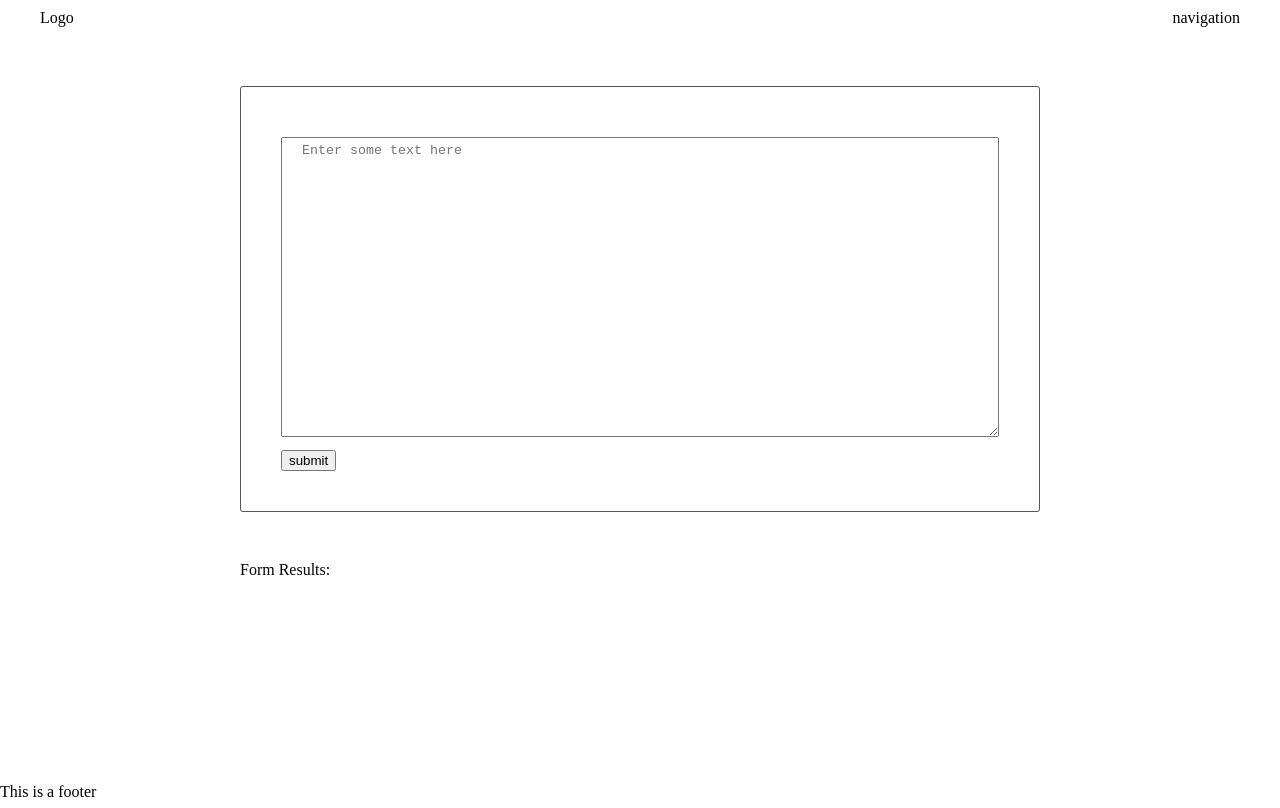
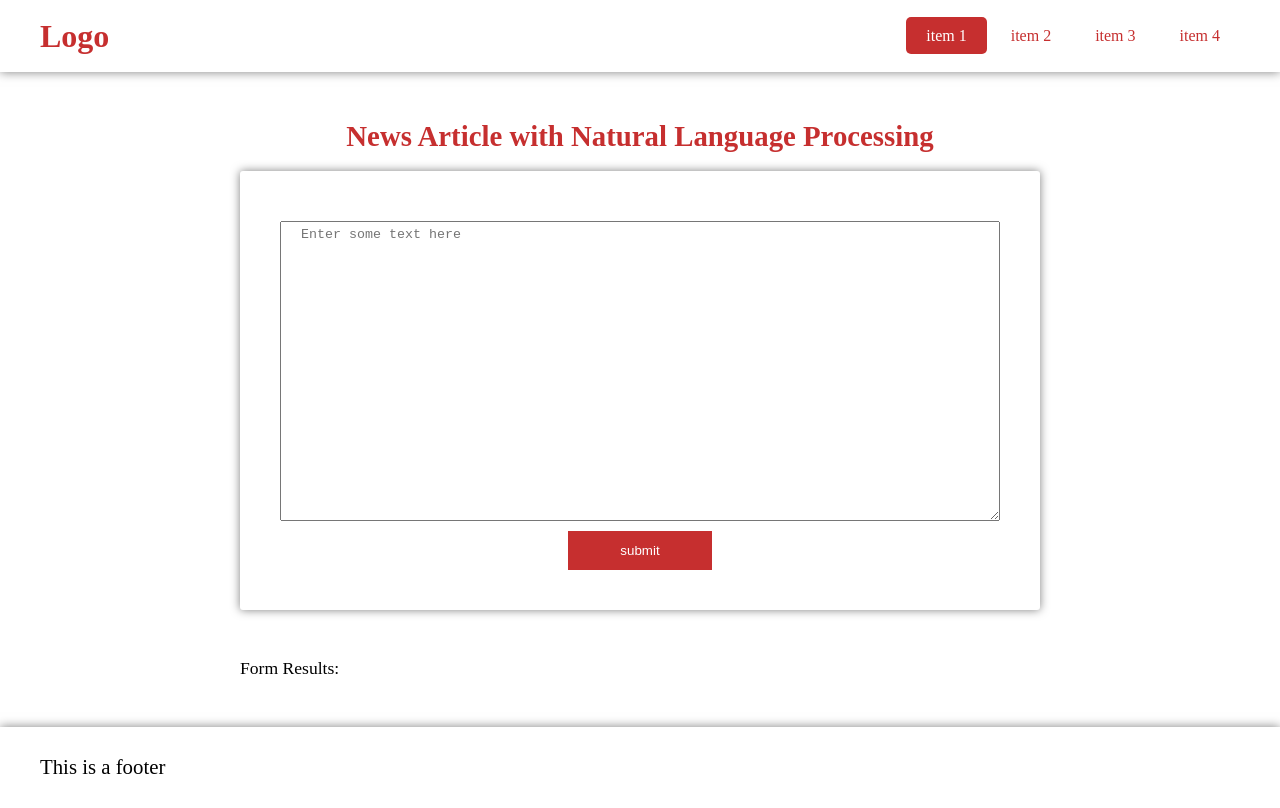
Before and after one commit to kirollosashrafsedky/evaluate-news-nlp, a website built with webpack: page src/client/views/index.html in a window 1280 px wide. Built offline with nearby package versions, Linux system fonts and the light colour scheme.

Commit message:
styled the app

```diff
--- a/src/client/styles/base.scss
+++ b/src/client/styles/base.scss
@@ -11,4 +11,19 @@ main {
 section {
     max-width: 800px;
     margin: 50px auto;
+    font-size: 1.1rem;
 }
+
+section h1{
+    font-size: 1.8rem;
+    color: #c62f2f;
+    text-align: center;
+    margin: 20px 0;
+    font-weight: 900;
+}
+
+section #results{
+  text-align: center;
+  margin: auto;
+  font-size: 1.4rem;
+}
--- a/src/client/styles/footer.scss
+++ b/src/client/styles/footer.scss
@@ -0,0 +1,6 @@
+footer {
+    padding: 30px 40px;
+    background-color: #fff;
+    box-shadow: 0 0 10px rgba(0,0,0,0.5);
+    font-size: 1.3rem;
+}
--- a/src/client/styles/form.scss
+++ b/src/client/styles/form.scss
@@ -1,7 +1,12 @@
 form {
-    border: 1px solid #545454;
+    // border: 1px solid #545454;
     border-radius: 3px;
     padding: 40px;
+    box-shadow: 0 0 10px rgba(0,0,0,0.5);
+    display: flex;
+    flex-direction: column;
+    justify-content: center;
+    align-items: center;
 }
 
 textarea {
@@ -11,3 +16,19 @@ textarea {
     margin: 10px 0;
     min-height: 300px;
 }
+
+input[type="submit"]{
+  background-color: #c62f2f;
+  color: #fff;
+  padding: 10px 50px;
+  margin: auto;
+  outline: 0;
+  border: 0;
+  cursor: pointer;
+  border: 2px solid #c62f2f;
+  &:hover{
+    background-color: #fff;
+    color: #c62f2f;
+  }
+
+}
--- a/src/client/styles/header.scss
+++ b/src/client/styles/header.scss
@@ -1,5 +1,34 @@
 header {
     display: flex;
     justify-content: space-between;
-    padding: 10px 40px;
+    padding: 20px 40px;
+    background-color: #fff;
+    align-items: center;
+    box-shadow: 0 0 10px rgba(0,0,0,0.5)
 }
+
+header .logo{
+  font-size: 2rem;
+  color: #c62f2f;
+  font-weight: bold;
+}
+
+header ul{
+  list-style: none;
+}
+
+header ul li{
+  display: inline-block;
+}
+
+header ul li a{
+  text-decoration: none;
+  color: #c62f2f;
+  padding: 10px 20px;
+  border-radius: 5px;
+}
+
+header ul li a.active, header ul li a:hover{
+  color: #fff;
+  background-color: #c62f2f;
+}
--- a/src/client/views/index.html
+++ b/src/client/views/index.html
@@ -8,16 +8,22 @@
     <body>
 
         <header>
-            <div class="">
+            <div class="logo">
                 Logo
             </div>
-            <div class="">
-                navigation
-            </div>
+            <nav>
+                <ul class="menu">
+                  <li><a href="#" class="active">item 1</a></li>
+                  <li><a href="#">item 2</a></li>
+                  <li><a href="#">item 3</a></li>
+                  <li><a href="#">item 4</a></li>
+                </ul>
+            </nav>
         </header>
 
         <main>
             <section>
+                <h1>News Article with Natural Language Processing</h1>
                 <form class="" onsubmit="return Client.handleSubmit(event)">
                     <textarea id="inputBox" name="input" placeholder="Enter some text here"></textarea>
                     <input type="submit" name="" value="submit">
--- a/src/server/index.js
+++ b/src/server/index.js
@@ -24,14 +24,11 @@ console.log(__dirname)
 
 app.get('/', function (req, res) {
     res.sendFile('dist/index.html')
-    // res.sendFile(path.resolve('src/client/views/index.html'))
 })
 
 // designates what port the app will listen to for incoming requests
 app.listen(8081, function () {
     console.log('Example app listening on port 8081!')
-    console.log(key.apiKey)
-
 })
 
 app.get('/getkey', function (req, res) {
```
